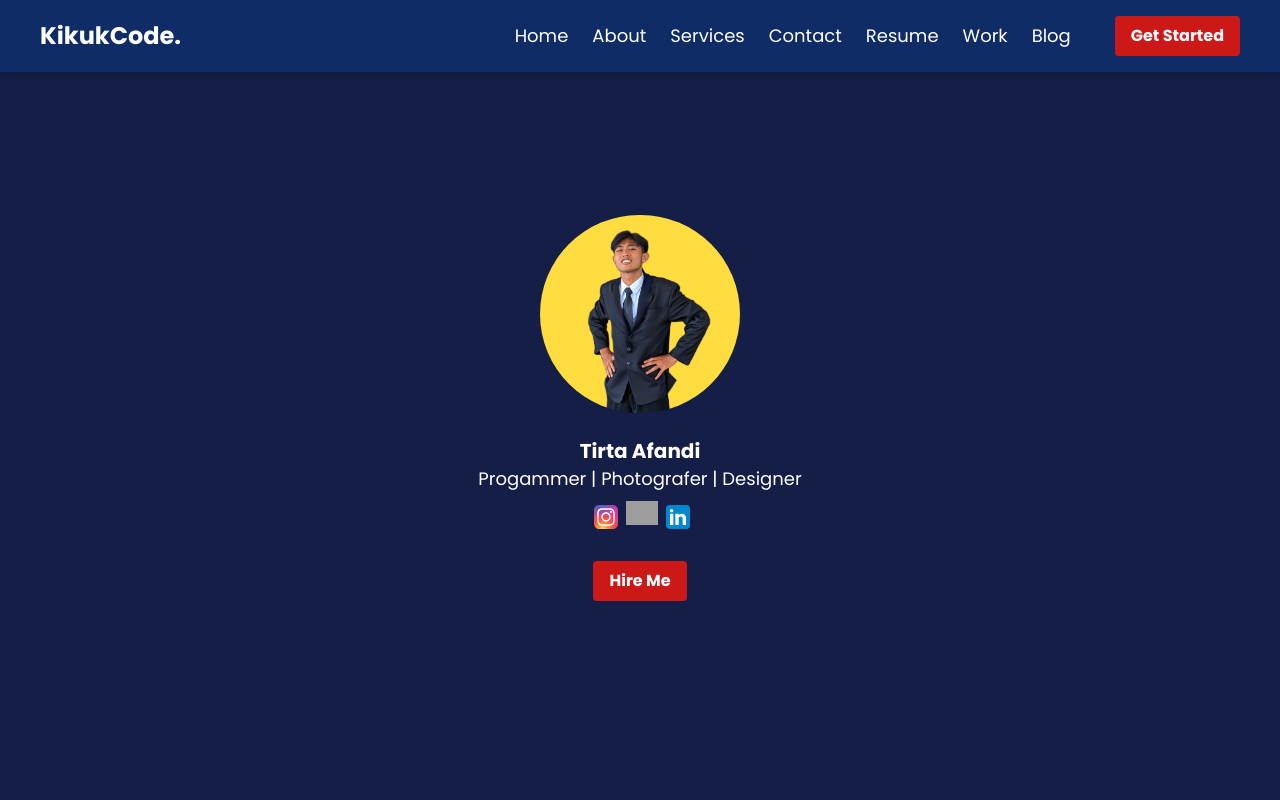
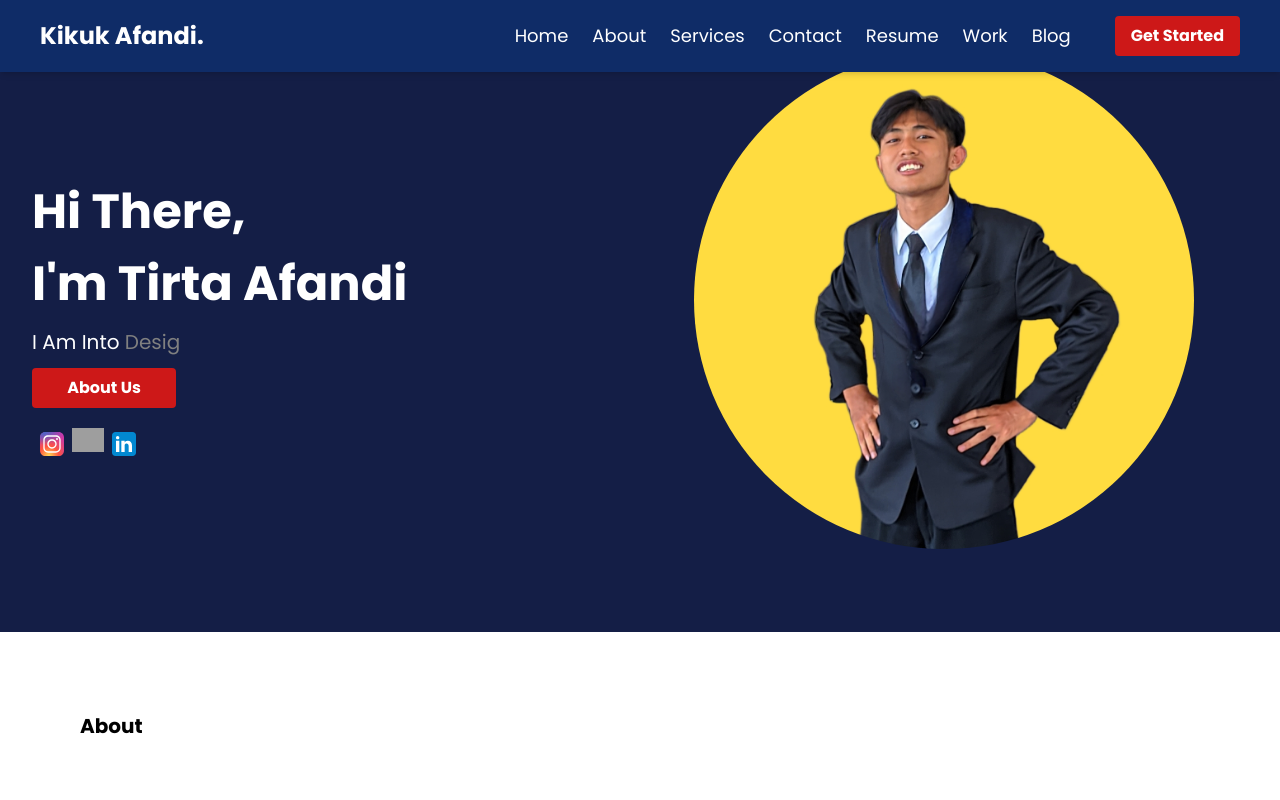
Before and after one commit to kikuk24/kikukcode-web, a React (Vite) app: page / in a window 1280 px wide. Shown: the top 800 px of the page. Built offline with nearby package versions, Linux system fonts and the light colour scheme; grey boxes are pictures that could not be loaded.

Commit message:
otw revisi

```diff
--- a/package.json
+++ b/package.json
@@ -1,7 +1,7 @@
 {
   "name": "kikuk-portofolio",
   "private": true,
-  "version": "0.0.0",
+  "version": "0.0.1",
   "type": "module",
   "scripts": {
     "dev": "vite",
@@ -16,7 +16,8 @@
     "react": "^18.2.0",
     "react-dom": "^18.2.0",
     "react-icons": "^4.10.1",
-    "react-router-dom": "^6.15.0"
+    "react-router-dom": "^6.15.0",
+    "react-type-animation": "^3.1.0"
   },
   "devDependencies": {
     "@types/react": "^18.2.15",
--- a/src/Component/Header/Nav/Nav.jsx
+++ b/src/Component/Header/Nav/Nav.jsx
@@ -9,7 +9,7 @@ const Nav = () => {
     <div className="shadow-md w-full fixed top-0 left-0 font-poppins text-white">
       <div className="md:flex items-center justify-between bg-custom-blue py-4 md:px-10 px-7">
         <div className="font-bold text-2xl cursor-pointer flex items-center">
-          KikukCode.
+          Kikuk Afandi.
         </div>
         <div className="absolute right-8 top-4 md:hidden" onClick={() => setOpen(!open)}>
           {open ? <XMarkIcon className="w-6 h-6"/> : <Bars3Icon className="w-6 h-6"/>}
--- a/src/Component/Section/Footer.jsx
+++ b/src/Component/Section/Footer.jsx
@@ -13,7 +13,7 @@ const Footer = () => {
       </div>
       <ItemsContainerFooter />
       <div className="text-center grid grid-cols-1 sm:grid-cols-2 lg:grid-cols-1 px-10 py-9">
-        <span>Copyright ©2023 - {new Date().getFullYear()} KikukCode - All right reserved</span>
+        <span>Copyright ©2023 - {new Date().getFullYear()} Kikuk Afandi - All right reserved with ❤ </span>
       </div>
     </footer>
   )
--- a/src/Component/Section/LandingPage/About.jsx
+++ b/src/Component/Section/LandingPage/About.jsx
@@ -11,9 +11,9 @@ const About = () => {
     AOS.init()
   }, [])
   return (
-    <div className="min-h-screen max-w-screen py-[5rem] md:px-10 font-poppins" data-aos="fade-right" data-aos-duration="2000">
+    <div id="about" className="min-h-screen max-w-screen py-[5rem] md:px-10 font-poppins" data-aos="fade-right" data-aos-duration="1000">
       <h1 className="text-xl px-10 font-bold md:text-left text-center mb-4">About</h1>
-      <div className=" flex flex-wrap justify-center items-center mt-2" data-aos="fade-up" data-aos-duration="3000">
+      <div className=" flex flex-wrap justify-center items-center mt-2" data-aos="fade-up" data-aos-duration="800">
       <img src={avatar} alt="tirta" className="w-[270px] rounded-full md:mt-14  mt-5 items-center" />
       <div className="shadow-md flex flex-wrap mt-6 w-full md:w-1/2 md:ml-20 md:mt-14 p-10">
           <div className="md:mt-6 md:w-1/2 p-2 w-full">
--- a/src/Component/Section/LandingPage/Home.jsx
+++ b/src/Component/Section/LandingPage/Home.jsx
@@ -4,20 +4,32 @@ import avatar from "../../../img/paskuning.jpg"
 import AOS from "aos"
 import "aos/dist/aos.css"
 import { useEffect } from "react"
+import { TypeAnimation } from "react-type-animation"
 
 const Home = () => {
   useEffect(() => {
     AOS.init()
-  },[])
+  }, [])
 
   return (
-    <div id="home" className="flex flex-col md:text-center md:content-center justify-center items-center min-h-screen bg-[#141E46] font-poppins" data-aos="fade-in" data-aos-duration="500">
-      <img src={avatar} alt="" className="w-[200px] rounded-full md:mt-4 mt-2 " />
-      <div className="text-white text-center mt-6">
-        <h1 className="text-xl font-bold text-white">Tirta Afandi</h1>
-        <p className="text-lg text-center">Progammer | Photografer | Designer</p>
-      </div>
-
+    <div id="home" className="flex md:flex-row flex-col md:justify-between md:items-center pt-4 pb-16 bg-[#141E46] font-poppins px-8" data-aos="fade-in" data-aos-duration="500">
+      <div className="text-white md:mt-20 py-20 md:w-1/2">
+        <h1 className="md:text-[3rem] text-[2rem] font-bold text-white">Hi There,<br/>I'm Tirta Afandi</h1>
+        <p className="text-xl mt-2">I Am Into <TypeAnimation
+      sequence={[
+        'Web Developer',
+        1000, // Waits 1s
+        'Designer Graphic',
+        2000, // Waits 2s
+        'Photografer',
+        3000,
+      ]}
+      wrapper="span"
+      cursor={false}
+      repeat={Infinity}
+          style={{ fontSize: '1em', display: 'inline-block', color:'gray' }}
+        /></p>
+        <Button color="bg-custom-red hover:bg-[#a41818] w-[9rem]  my-3">About Us</Button>
         <ul className="list-none flex mb-7 content-center">
           {sosials.map((sosial) => (
             <li key={sosial.name} className="text-2xl ml-1">
@@ -25,7 +37,11 @@ const Home = () => {
             </li>
           ))}
         </ul>
-        <Button color="bg-custom-red hover:bg-[#a41818]">Hire Me</Button>
+
+      </div>
+      <div className="md:w-1/2 flex justify-center items-center">
+        <img src={avatar} alt="" className="md:w-[500px] w-[250px] rounded-full md:mt-4 " />
+      </div>
     </div>
   )
 }
--- a/src/data/navData.js
+++ b/src/data/navData.js
@@ -1,12 +1,12 @@
 export const links = [
   {
     name: "Home",
-    path: "/",
+    path: "/#home",
 
   },
   {
     name: "About",
-    path: "/about",
+    path: "/#about",
 
   },
   {
```
Also changed, not shown: 1 other file (tests, documents, lock files or other folders). Lines whose indentation alone changed are shown as unchanged.
